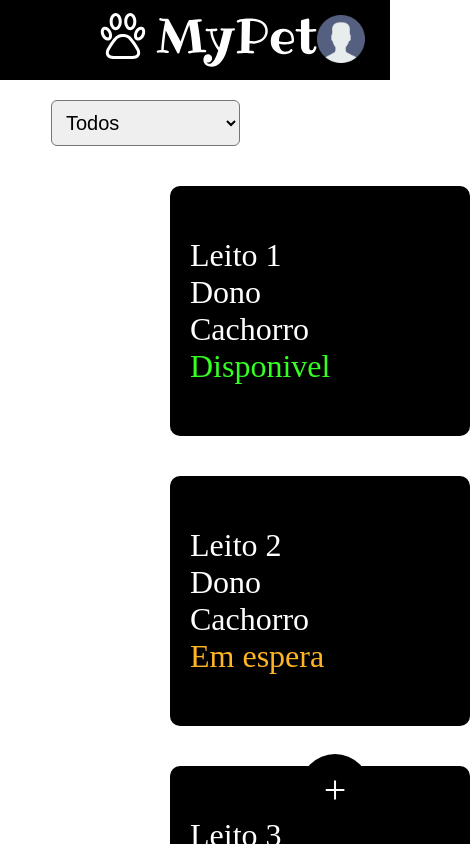
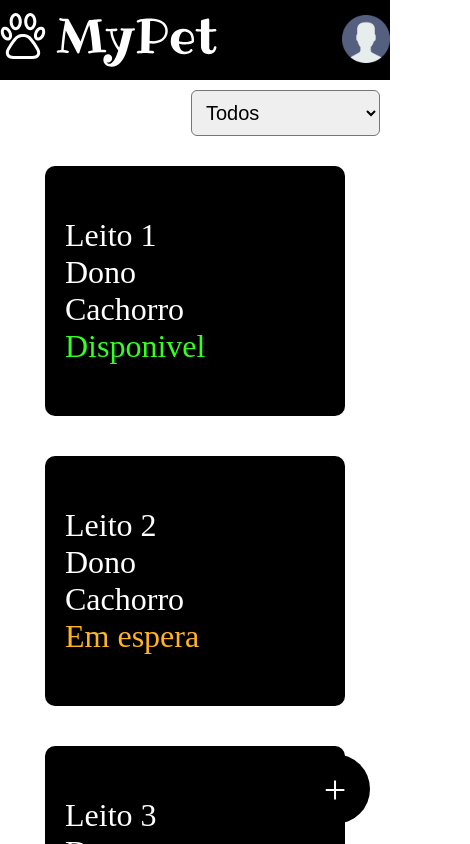
Before and after one commit to System-My-Pet/System_Pet-_Shop_FrontEnd, a React (Create React App) app: page / in a window 390 px wide. Shown: the top 844 px of the page, 470 px wide, since content can reach past the window. Built offline with nearby package versions, Linux system fonts and the light colour scheme.

Commit message:
Responsividade do home

```diff
--- a/src/components/Header/styles.css
+++ b/src/components/Header/styles.css
@@ -24,3 +24,9 @@
   background-color: transparent;
   border: none;
 }
+
+@media screen and (max-width: 767px) {
+  .header div {
+    margin: 0;
+  }
+}
--- a/src/pages/Home/styles.css
+++ b/src/pages/Home/styles.css
@@ -43,3 +43,14 @@
   transition: 300ms;
   background-color: rgb(70, 69, 69);
 }
+
+@media screen and (max-width: 767px) {
+  .select {
+    width: 100vw;
+    margin: 10px -10px;
+  }
+
+  .main {
+    margin: 0;
+  }
+}
```
